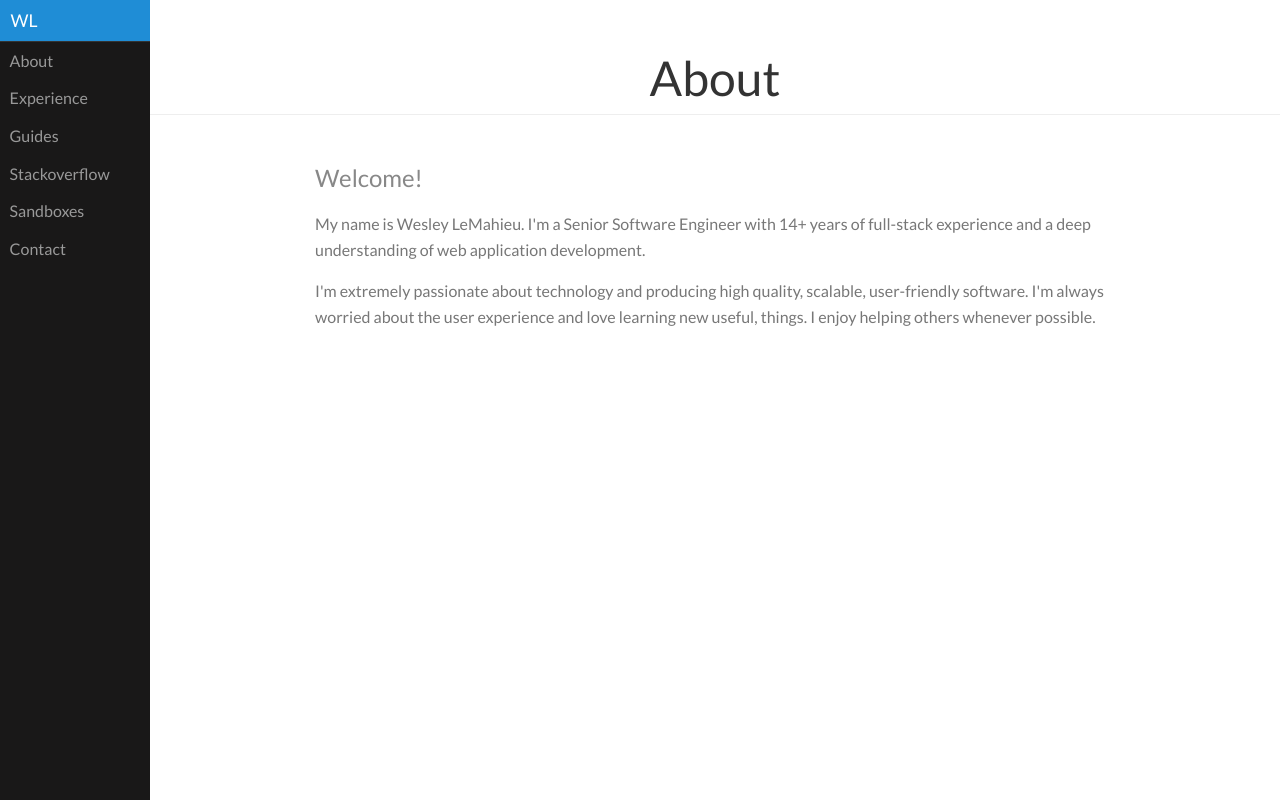
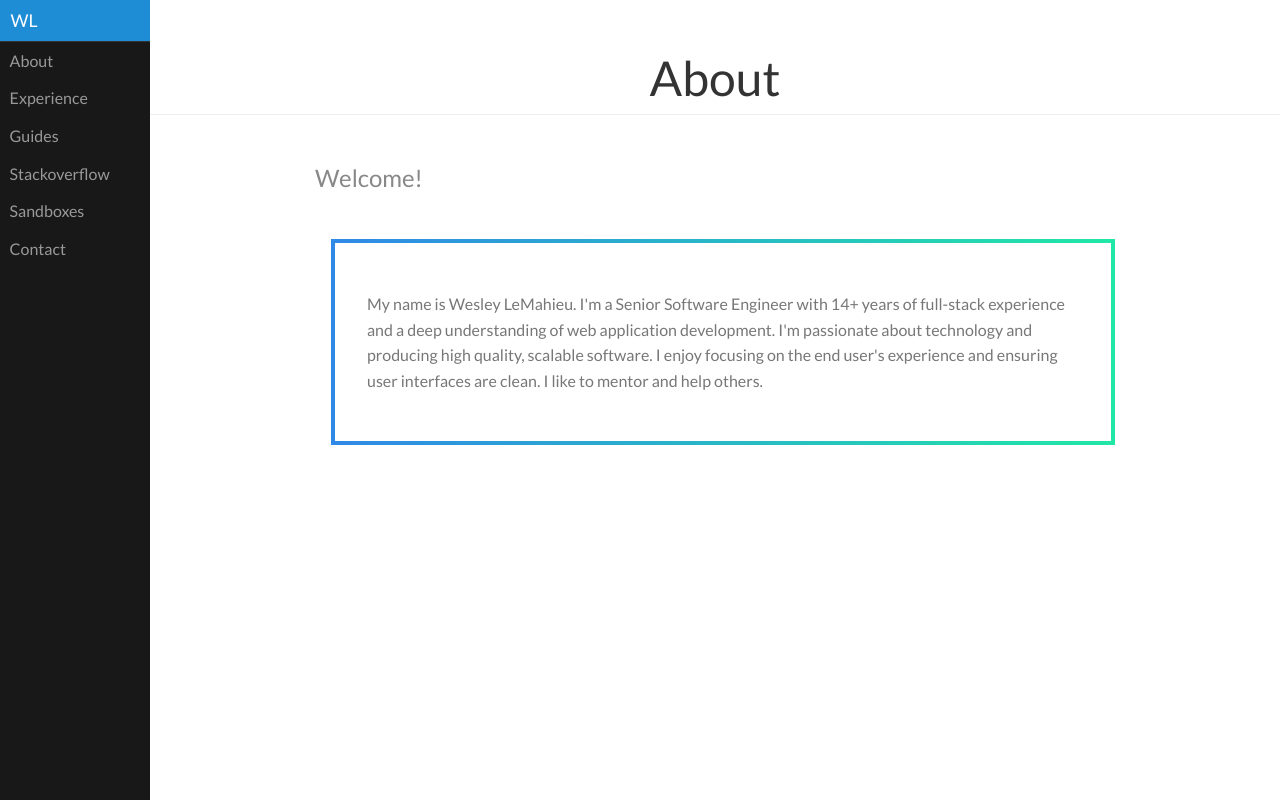
Before and after one commit to wlemahieu/wesleylemahieu.com, a Next.js app: page / in a window 1280 px wide. Built offline with nearby package versions, Linux system fonts and the light colour scheme.

Commit message:
update verbiage on multiple views

```diff
--- a/app/experience/page.tsx
+++ b/app/experience/page.tsx
@@ -102,10 +102,8 @@ export default function Experience() {
         <div>
           <div className={`gradient-box-1`} style={{ padding: '2rem', margin: '3rem 0rem 0rem 1rem' }}>
             <p>
-              My first website was a fan-site for the famous television show 'The Simpsons'. Built in the early 90s on
-              the FortuneCity web hosting platform, it pre-dated any Javascript framework and even PHP. Since then I've
-              learned quite a few skills at each stop in my career path. I have some side development experience with
-              cryptocurrencies like Nano and Solana.
+              I actively develop in Typescript, Next.js, React.js, CSS, Google Cloud Platform, Node.js, SQL & NoSQL. I
+              test code with Jest, Chai, Sinon & React Testing Library.
             </p>
           </div>
           <div style={{ padding: '1rem', textAlign: 'center' }}>
--- a/app/page.tsx
+++ b/app/page.tsx
@@ -7,15 +7,14 @@ export default async function About() {
 
       <div className="content">
         <h2 className="content-subhead">Welcome!</h2>
-        <p>
-          My name is Wesley LeMahieu. I'm a Senior Software Engineer with 14+ years of full-stack experience and a deep
-          understanding of web application development.
-        </p>
-        <p>
-          I'm extremely passionate about technology and producing high quality, scalable, user-friendly software. I'm
-          always worried about the user experience and love learning new useful, things. I enjoy helping others whenever
-          possible.
-        </p>
+        <div className={`gradient-box-1`} style={{ padding: '2rem', margin: '3rem 0rem 0rem 1rem' }}>
+          <p>
+            My name is Wesley LeMahieu. I'm a Senior Software Engineer with 14+ years of full-stack experience and a
+            deep understanding of web application development. I'm passionate about technology and producing high
+            quality, scalable software. I enjoy focusing on the end user's experience and ensuring user interfaces are
+            clean. I like to mentor and help others.
+          </p>
+        </div>
       </div>
     </>
   );
--- a/app/sandboxes/page.tsx
+++ b/app/sandboxes/page.tsx
@@ -75,9 +75,7 @@ export default function Sandboxes() {
         <div>
           <div className="gradient-box-1" style={{ padding: '2rem', margin: '3rem 0rem 0rem 1rem' }}>
             <p>
-              Below are a variety of code sandboxes I've put together to help others with their issues on Stackoverflow
-              as well as for me to better understand and learn from. This list will keep growing so be sure to check
-              back every few weeks if you're interested!
+              Below are a variety of code sandboxes I've put together to help others with their issues on Stackoverflow.
             </p>
           </div>
           <div style={{ marginTop: '2rem' }}>
--- a/app/stackoverflow/page.tsx
+++ b/app/stackoverflow/page.tsx
@@ -44,8 +44,8 @@ export default async function Stackoverflow() {
         <div>
           <div className="gradient-box-1" style={{ padding: '2rem', margin: '3rem 0rem 0rem 1rem' }}>
             <p>
-              I'm new when it comes to answering questions on Stackoverflow. However, I've been helping people
-              troubleshoot issues for 15+ years. I'm currently in the <span>{stats?.achievement}</span> on{' '}
+              Sometimes in my spare time I help developers on Stackoverflow. I'm currently in the{' '}
+              <b>{stats?.achievement}</b> on{' '}
               <Image
                 src="/stackoverflow.svg"
                 width="25"
@@ -54,7 +54,7 @@ export default async function Stackoverflow() {
                 alt="Stackoverflow logo"
                 priority
               />{' '}
-              Stackoverflow.com.
+              Stackoverflow.com with fairly minimal effort.
             </p>
             <div style={{ textAlign: 'center', marginTop: '1rem' }}>
               <p>
```
Also changed, not shown: app/guides/page.tsx (+2 -5 lines).
